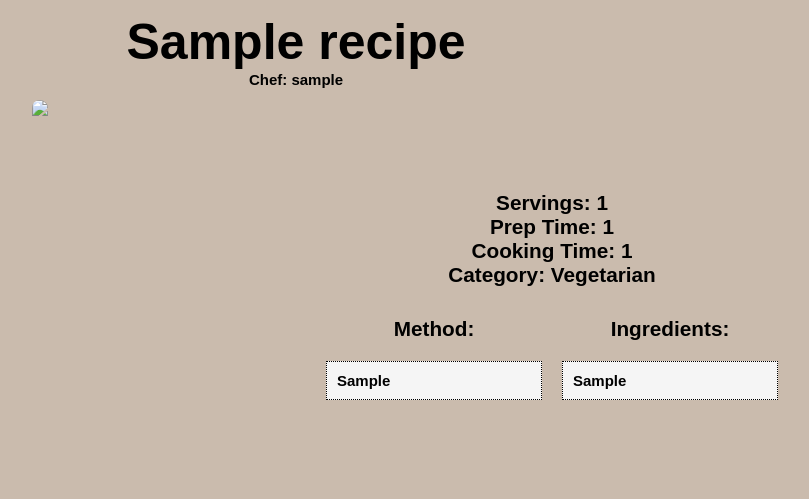
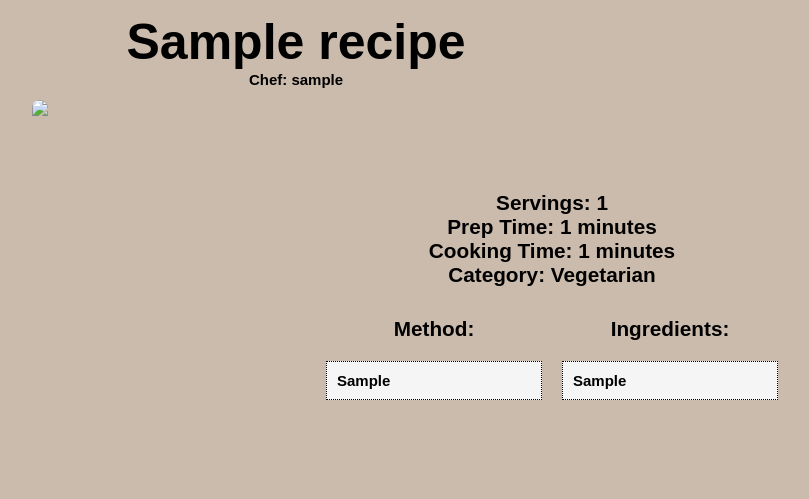
Before and after one commit to becp12/recipeapp, a Django app: template main_app/templates/recipes/detail.html in a window 1280 px wide. Shown: the part 90-589 px from the top of the page, without its empty margins (344-1153 px from the left). Run offline with Django 4.2, Linux system fonts and the light colour scheme; the template is opened without the code that fills it: values that come from a table or form of the project are taken from there, others are empty; tables that the repository leaves empty hold one stand-in row (values such as "Sample post").

Commit message:
Update detail HTML

```diff
--- a/main_app/templates/recipes/detail.html
+++ b/main_app/templates/recipes/detail.html
@@ -17,8 +17,8 @@
 
     <div class="recipe-all">
         <h5 class="servings">Servings: {{ recipe.servings }}</h5>
-        <h5 class="time">Prep Time: {{ recipe.preptime}}</h5>
-        <h5 class="time">Cooking Time: {{ recipe.cookingtime }}</h5>
+        <h5 class="time">Prep Time: {{ recipe.preptime}} minutes</h5>
+        <h5 class="time">Cooking Time: {{ recipe.cookingtime }} minutes</h5>
         <h5 class="category">Category: {{ recipe.get_category_display }}</h5>
         <div class="method-ingred">
             <h5 class="heading">Method:</h5>
```
